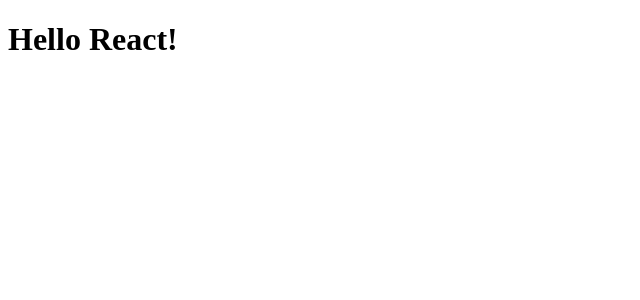
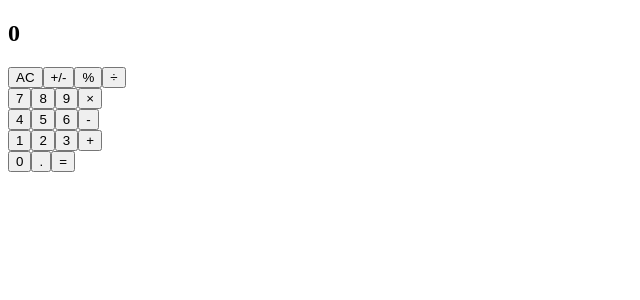
Before and after one commit to ankitt26/Math-magicians, a React (Create React App) app: page / in a window 1280 px wide. Shown: the top 300 px of the page, without its empty margins (0-640 px from the left). Built offline with nearby package versions, Linux system fonts and the light colour scheme.

Commit message:
Add components

```diff
--- a/package.json
+++ b/package.json
@@ -6,6 +6,7 @@
     "@testing-library/jest-dom": "^5.16.5",
     "@testing-library/react": "^13.4.0",
     "@testing-library/user-event": "^13.5.0",
+    "prop-types": "^15.8.1",
     "react": "^18.2.0",
     "react-dom": "^18.2.0",
     "react-scripts": "5.0.1",
--- a/src/App.js
+++ b/src/App.js
@@ -1,8 +1,10 @@
+import Calculator from './components/calculator';
+
 function App() {
   return (
-    <div className="App">
-      <h1>Hello React!</h1>
-    </div>
+    <>
+      <Calculator />
+    </>
   );
 }
 
--- /dev/null
+++ b/src/components/calculator.js
@@ -0,0 +1,21 @@
+import React from 'react';
+import Inputrow from './inputrow';
+
+const Calculator = () => (
+  <div className="calculator">
+    <div className="result-box">
+      <h2 className="result">0</h2>
+    </div>
+    <Inputrow item1="AC" item2="+/-" item3="%" item4="÷" />
+    <Inputrow item1="7" item2="8" item3="9" item4="×" />
+    <Inputrow item1="4" item2="5" item3="6" item4="-" />
+    <Inputrow item1="1" item2="2" item3="3" item4="+" />
+    <div className="input-row input-row4">
+      <button className="zero-button" type="button">0</button>
+      <button className="input-item" type="button">.</button>
+      <button className="input-item item4" type="button">=</button>
+    </div>
+  </div>
+);
+
+export default Calculator;
--- /dev/null
+++ b/src/components/inputItem.js
@@ -0,0 +1,15 @@
+import PropTypes from 'prop-types';
+
+const Inputitem = ({ item, classN }) => (
+  <button className={classN} type="button">{item}</button>
+);
+
+Inputitem.defaultProps = {
+  classN: 'input-item',
+};
+
+Inputitem.propTypes = {
+  item: PropTypes.string.isRequired,
+  classN: PropTypes.string,
+};
+export default Inputitem;
--- /dev/null
+++ b/src/components/inputrow.js
@@ -0,0 +1,26 @@
+import React from 'react';
+import PropTypes from 'prop-types';
+import Inputitem from './inputItem';
+
+const Inputrow = (props) => {
+  const {
+    item1, item2, item3, item4,
+  } = props;
+  return (
+    <div className="input-row">
+      <Inputitem item={item1} />
+      <Inputitem item={item2} />
+      <Inputitem item={item3} />
+      <Inputitem item={item4} classN="input-item item4" />
+    </div>
+  );
+};
+
+Inputrow.propTypes = {
+  item1: PropTypes.string.isRequired,
+  item2: PropTypes.string.isRequired,
+  item3: PropTypes.string.isRequired,
+  item4: PropTypes.string.isRequired,
+};
+
+export default Inputrow;
```
Also changed, not shown: 1 other file (tests, documents, lock files or other folders).
